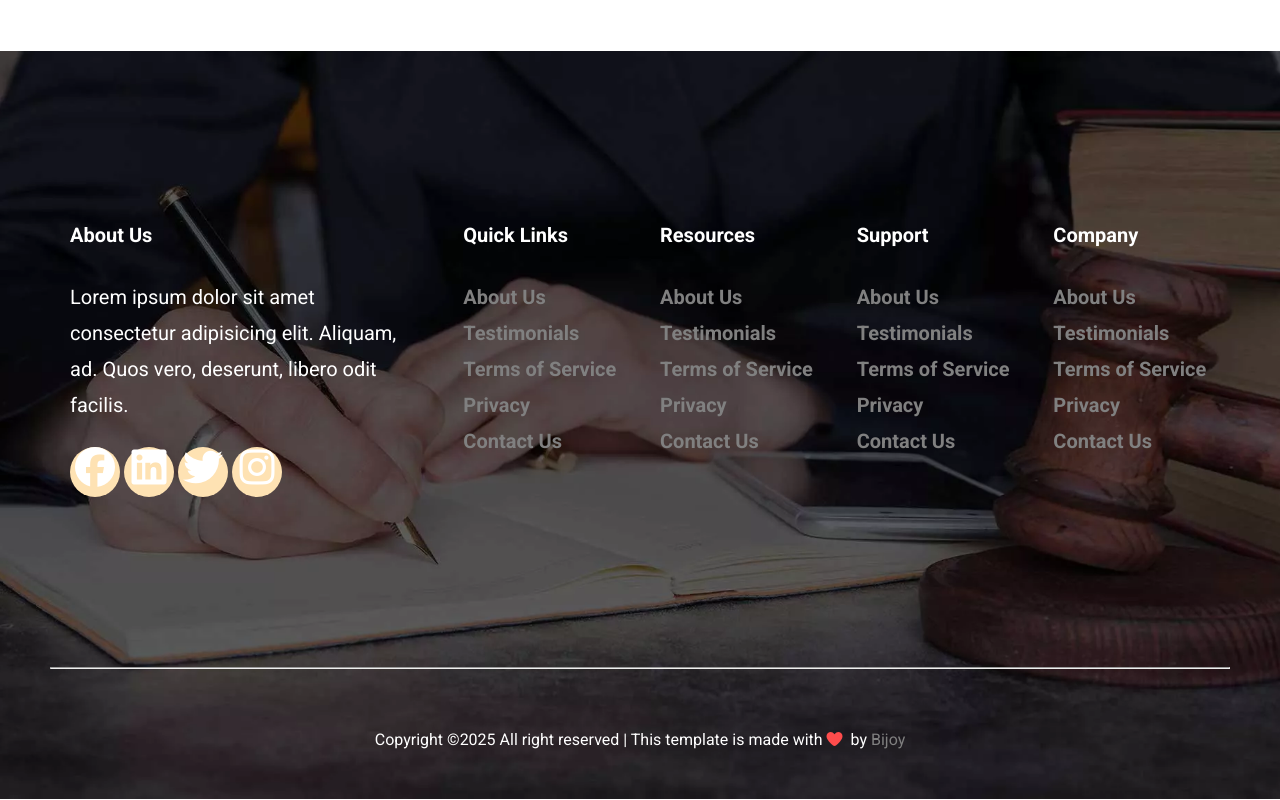
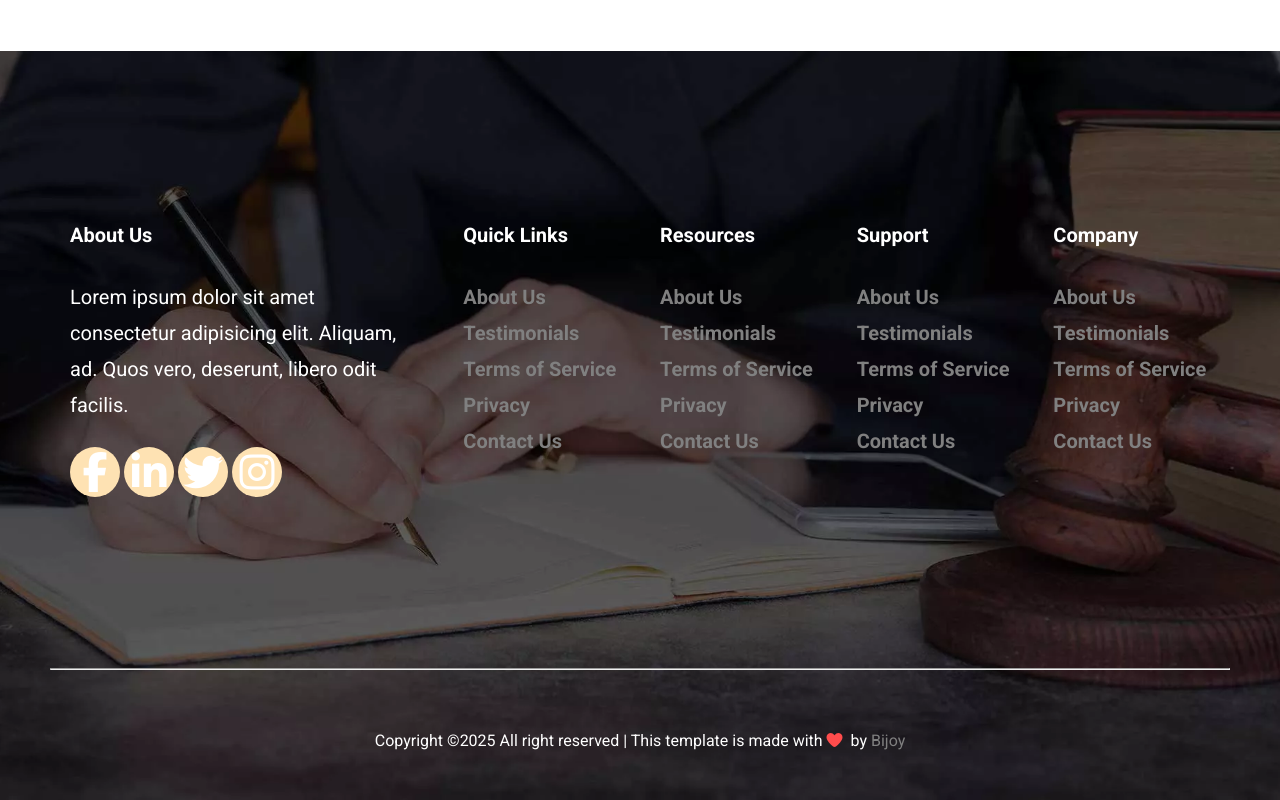
Before and after one commit to tania-sultana/Blog-Website, a plain HTML site: page index.html in a window 1280 px wide. Shown: the part 4333-5133 px from the top of the page. Drawn offline with nearby package versions, Linux system fonts and the light colour scheme.

Commit message:
all done

```diff
--- a/index.html
+++ b/index.html
@@ -211,8 +211,8 @@
                     <h3 class="footer-heading"> About Us</h3>
                     <p class="footer-pg">Lorem ipsum dolor sit amet consectetur adipisicing elit. Aliquam, ad. Quos vero, deserunt, libero odit facilis.</p>
                     <ul class="footer-lists">
-                        <li class="footer-list"><a href="#"><i class="fa-brands fa-facebook fa-2x"></i></a></li>
-                        <li class="footer-list"><a href="#"><i class="fa-brands fa-linkedin fa-2x"></i></a></li>
+                        <li class="footer-list"><a href="#"><i class="fa-brands fa-facebook-f fa-2x"></i></a></li>
+                        <li class="footer-list"><a href="#"><i class="fa-brands fa-linkedin-in fa-2x"></i></a></li>
                         <li class="footer-list"><a href="#"><i class="fa-brands fa-twitter fa-2x"></i></a></li>
                         <li class="footer-list"><a href="#"><i class="fa-brands fa-instagram fa-2x"></i></a></li>
                     </ul>
--- a/style.css
+++ b/style.css
@@ -430,6 +430,7 @@ nav{
     background-color: var(--primary-color);
     border-radius: 50%;
     color: white;
+    line-height: 50px;
 
 }
 .footer-list{
```
